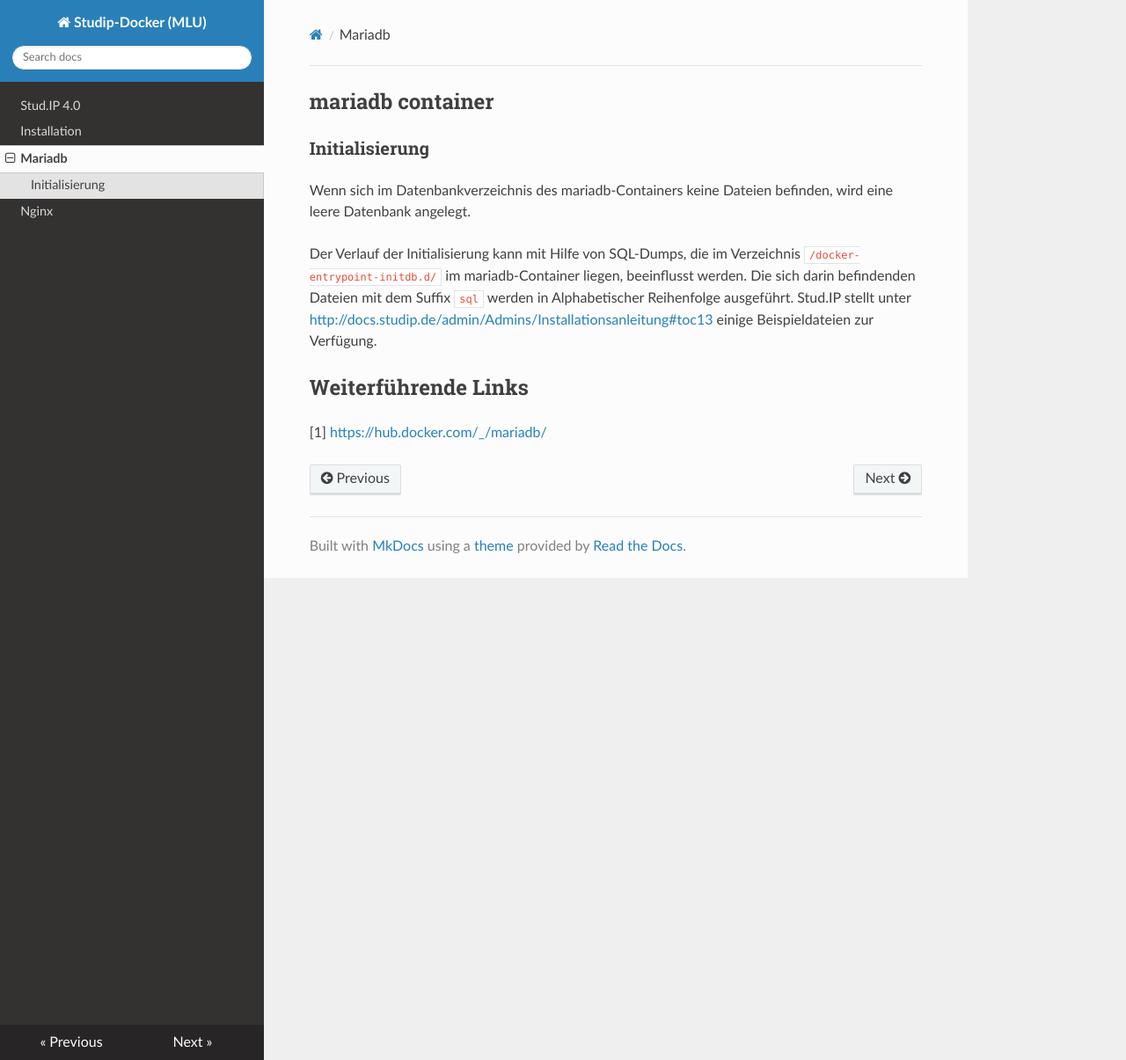
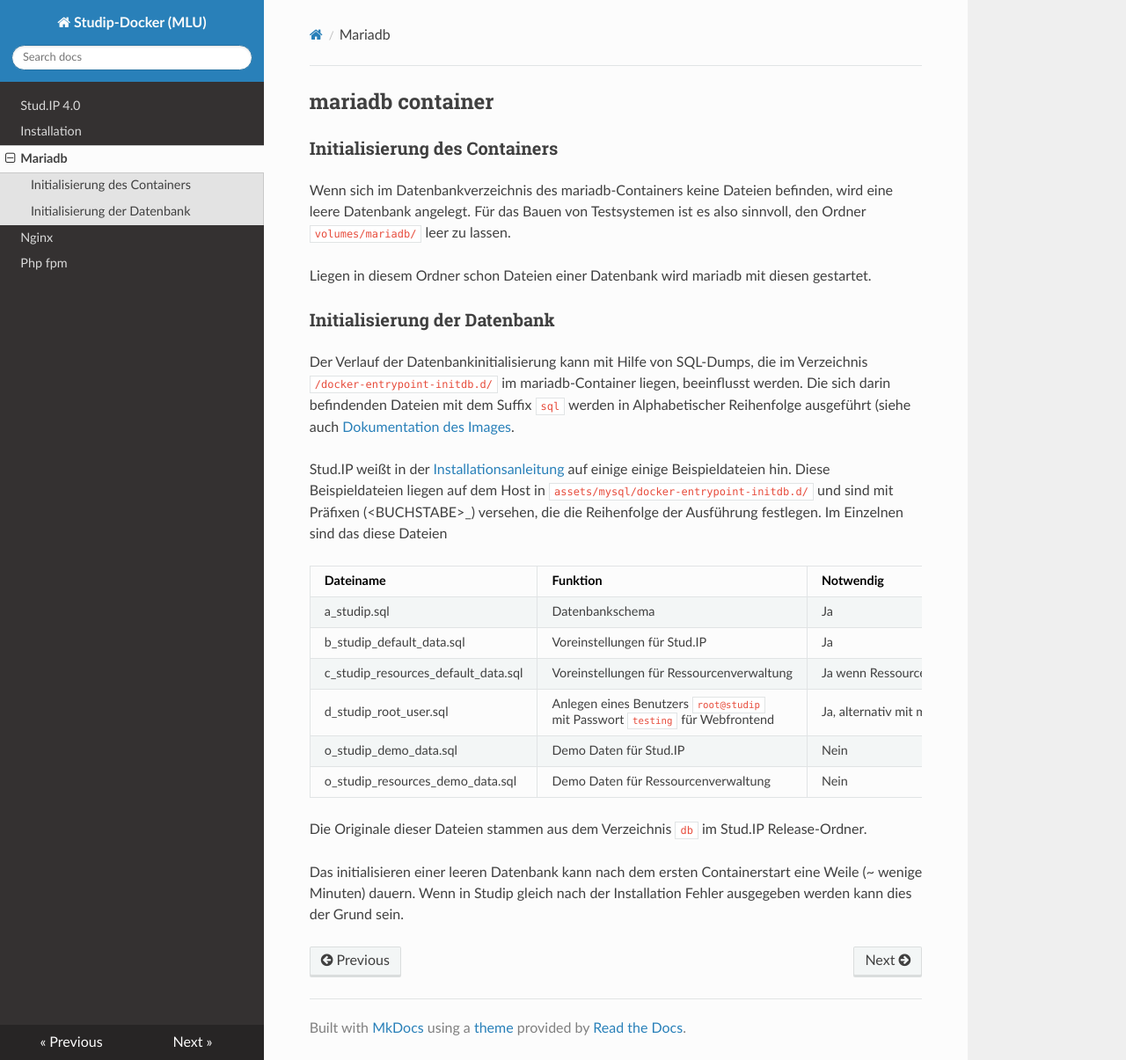
Before and after one commit to uni-halle/studip-docker, an MkDocs documentation site: the page built from docs/mariadb.md, in a window 1280 px wide and 1205 px high. Shown: the whole window at 88% size. Built offline with MkDocs 1.6.1, drawn with Linux system fonts in a browser that asks for light colours; nearby versions of some CDN libraries.

Commit message:
Update Dokumentation

```diff
--- a/docs/mariadb.md
+++ b/docs/mariadb.md
@@ -1,10 +1,37 @@
 ## mariadb container
 
-### Initialisierung
+### Initialisierung des Containers
 
-Wenn sich im Datenbankverzeichnis des mariadb-Containers keine Dateien befinden, wird eine leere Datenbank angelegt.
+Wenn sich im Datenbankverzeichnis des mariadb-Containers keine Dateien befinden,
+wird eine leere Datenbank angelegt. Für das Bauen von Testsystemen ist es also
+sinnvoll, den Ordner `volumes/mariadb/` leer zu lassen.
 
-Der Verlauf der Initialisierung kann mit Hilfe von SQL-Dumps, die im Verzeichnis `/docker-entrypoint-initdb.d/` im mariadb-Container liegen, beeinflusst werden. Die sich darin befindenden Dateien mit dem Suffix `sql` werden in Alphabetischer Reihenfolge ausgeführt. Stud.IP stellt unter <http://docs.studip.de/admin/Admins/Installationsanleitung#toc13> einige Beispieldateien zur Verfügung.
+Liegen in diesem Ordner schon Dateien einer Datenbank wird mariadb mit diesen gestartet.
 
-## Weiterführende Links
-[1] <https://hub.docker.com/_/mariadb/>
+
+### Initialisierung der Datenbank
+
+Der Verlauf der Datenbankinitialisierung kann mit Hilfe von SQL-Dumps,
+die im Verzeichnis `/docker-entrypoint-initdb.d/` im mariadb-Container liegen,
+beeinflusst werden. Die sich darin befindenden Dateien mit dem
+Suffix `sql` werden in Alphabetischer Reihenfolge ausgeführt (siehe auch [Dokumentation des Images](https://hub.docker.com/_/mariadb/).
+
+Stud.IP weißt in der [Installationsanleitung](http://docs.studip.de/admin/Admins/Installationsanleitung#toc13)
+auf einige einige Beispieldateien hin. Diese Beispieldateien liegen auf dem Host in `assets/mysql/docker-entrypoint-initdb.d/`
+und sind mit Präfixen  (<BUCHSTABE\>_) versehen, die die Reihenfolge
+der Ausführung festlegen. Im Einzelnen sind das diese Dateien
+
+Dateiname | Funktion | Notwendig
+--------- | -------- | ---------
+a_studip.sql | Datenbankschema | Ja
+b_studip_default_data.sql | Voreinstellungen für Stud.IP | Ja
+c_studip_resources_default_data.sql | Voreinstellungen für Ressourcenverwaltung | Ja wenn Ressourcenvwerwaltung gewünscht
+d_studip_root_user.sql | Anlegen eines Benutzers `root@studip` mit Passwort `testing` für Webfrontend | Ja, alternativ mit mysql Client zu Fuß
+o_studip_demo_data.sql | Demo Daten für Stud.IP | Nein
+o_studip_resources_demo_data.sql | Demo Daten für Ressourcenverwaltung | Nein
+
+Die Originale dieser Dateien stammen aus dem Verzeichnis `db` im Stud.IP Release-Ordner.
+
+Das initialisieren einer leeren Datenbank kann nach dem ersten Containerstart eine Weile
+(~ wenige Minuten) dauern. Wenn in Studip gleich nach der Installation Fehler ausgegeben
+werden kann dies der Grund sein.
```
Also changed, not shown: docs/installation.md (+18 -7 lines), docs/nginx.md (+14 -6 lines), docs/php-fpm.md (added, +41 -0 lines).
